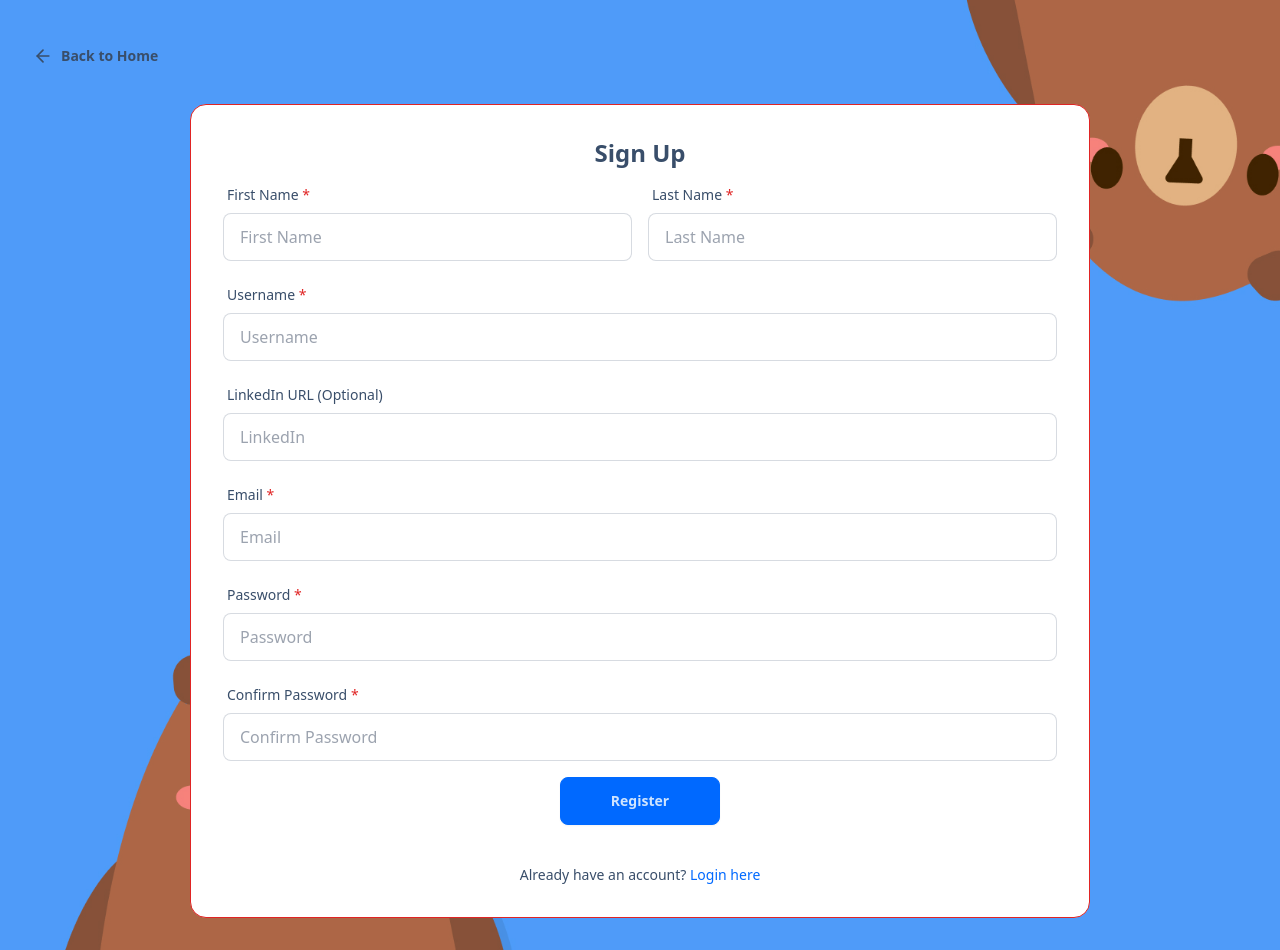
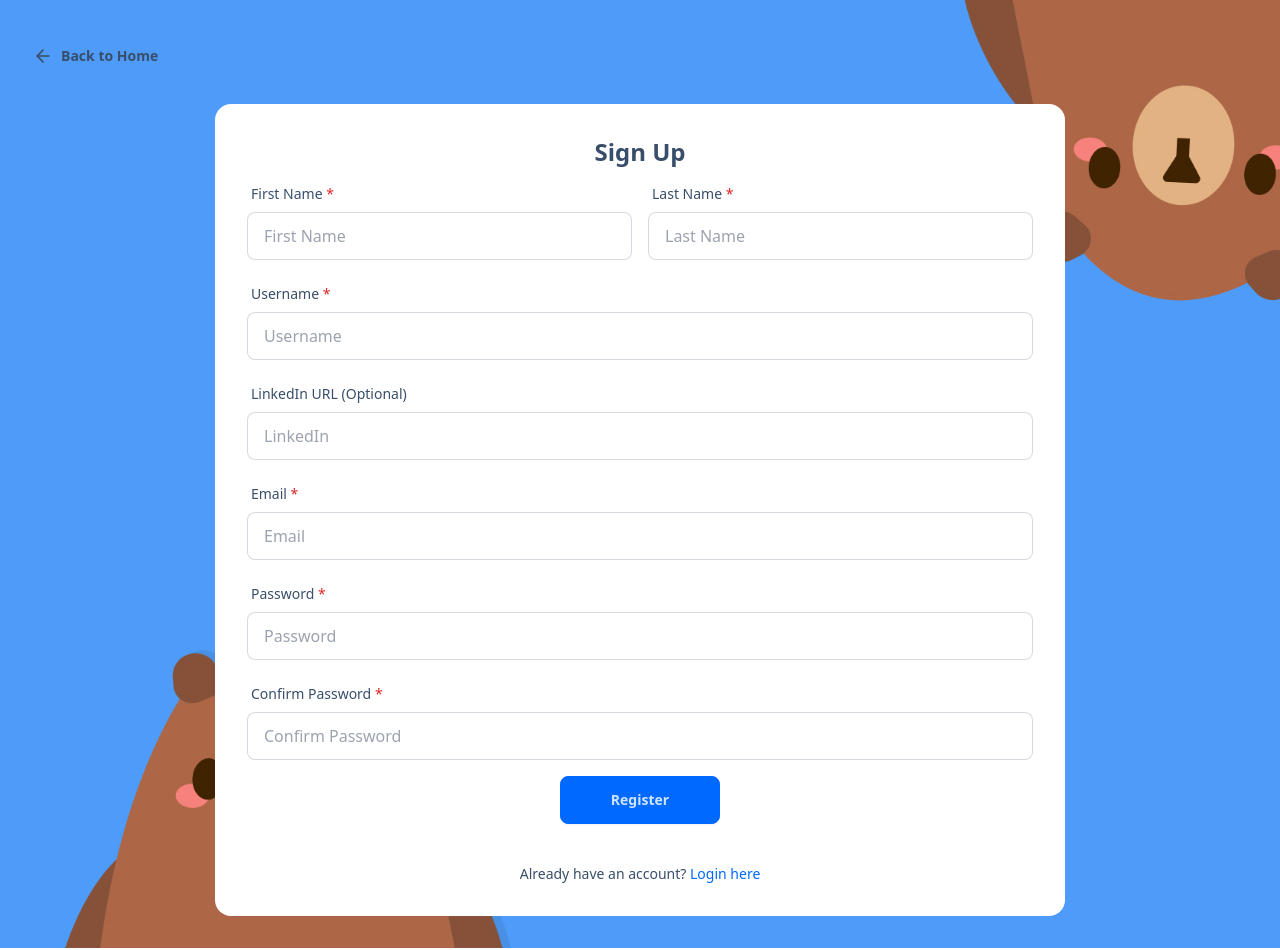
Before and after one commit to unix2dossss/Bearlingo, a React (Vite) app in the folder frontend/: page /register in a window 1280 px wide. Built offline with nearby package versions, Linux system fonts and the light colour scheme; no server answers.

Commit message:
Adjusted width of sign up card

```diff
--- a/frontend/src/pages/Register.jsx
+++ b/frontend/src/pages/Register.jsx
@@ -145,7 +145,7 @@ const Register = () => {
                         <div className="flex items-center justify-center">
 
 
-                            <div className="card bg-base-100 border border-red-600 w-[900px] justify-center">
+                            <div className="card bg-base-100 w-[850px] justify-center">
                                 <div className="card-body">
                                     <h2 className="card-title text-2xl mb flex justify-center">Sign Up</h2>
                                     <form onSubmit={handleSubmit}>
```
